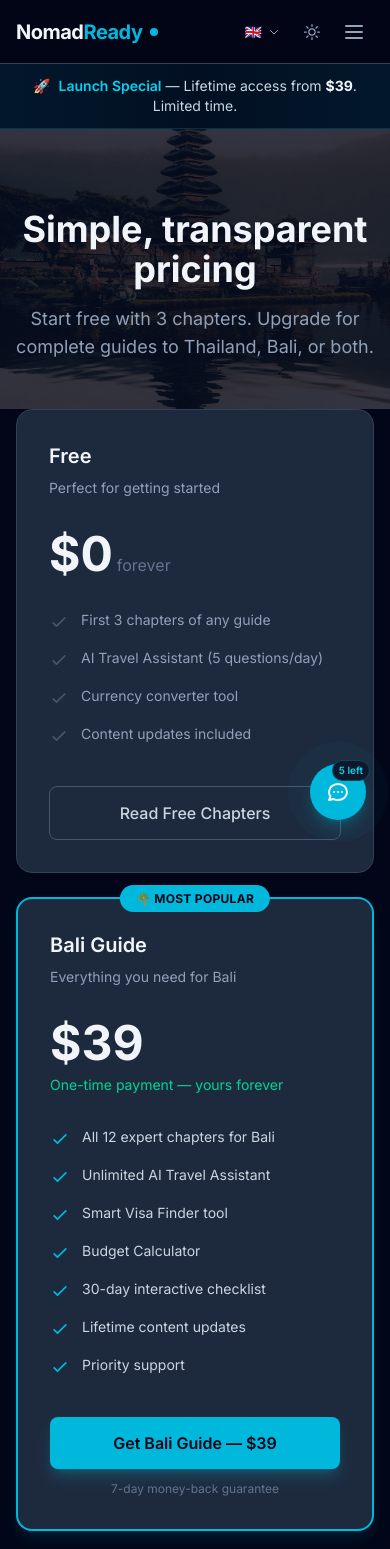
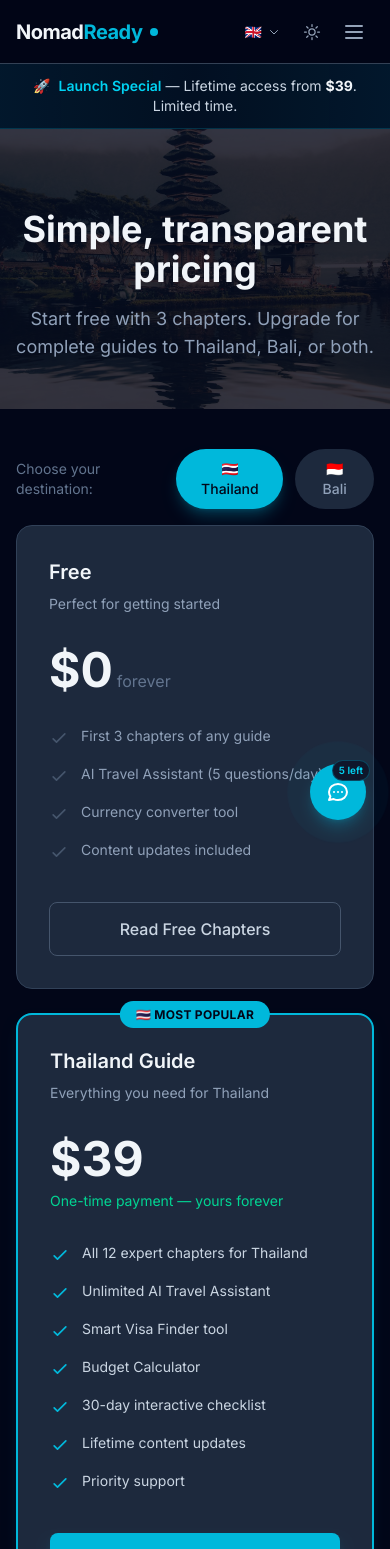
Before and after one commit to huangchingfeng/nomadready-thailand, a Next.js app: page /en/pricing in a window 390 px wide. Shown: the top 1549 px of the page. Built offline with nearby package versions, Linux system fonts and the light colour scheme.

Commit message:
feat: add Thailand to pricing page + country selector + redirect middleware + update JSON-LD schema

```diff
--- a/next.config.ts
+++ b/next.config.ts
@@ -17,6 +17,24 @@ const nextConfig: NextConfig = {
       },
     ],
   },
+  async redirects() {
+    return [
+      // Non-locale static pages → /en/...
+      { source: '/guide', destination: '/en/guide', permanent: true },
+      { source: '/pricing', destination: '/en/pricing', permanent: true },
+      { source: '/tools', destination: '/en/tools', permanent: true },
+      { source: '/tools/:path*', destination: '/en/tools/:path*', permanent: true },
+      { source: '/privacy', destination: '/en/privacy', permanent: true },
+      { source: '/terms', destination: '/en/terms', permanent: true },
+      { source: '/changelog', destination: '/en/changelog', permanent: true },
+      { source: '/cheat-sheet', destination: '/en/cheat-sheet', permanent: true },
+      // Country guide chapters without locale → /en/...
+      { source: '/thailand/:slug*', destination: '/en/thailand/:slug*', permanent: true },
+      { source: '/bali/:slug*', destination: '/en/bali/:slug*', permanent: true },
+      // Old /guide/:slug route → /en/thailand/:slug
+      { source: '/guide/:slug', destination: '/en/thailand/:slug', permanent: true },
+    ];
+  },
 };
 
 export default nextConfig;
--- a/src/app/[locale]/cheat-sheet/page.tsx
+++ b/src/app/[locale]/cheat-sheet/page.tsx
@@ -109,18 +109,24 @@ export default function CheatSheetPage() {
           ))}
         </div>
 
-        <div className="mt-10 grid gap-4 md:grid-cols-2">
+        <div className="mt-10 grid gap-4 md:grid-cols-3">
+          <Link
+            href="https://nomadready.gumroad.com/l/lifetime?utm_source=cheat-sheet&utm_medium=site&utm_campaign=lead-magnet"
+            className="rounded-2xl border border-cyan-500/30 bg-cyan-500/10 px-5 py-4 text-center text-sm font-semibold text-cyan-300 transition hover:border-cyan-400 hover:text-cyan-200"
+          >
+            🇹🇭 Get the Thailand guide
+          </Link>
           <Link
             href="https://nomadready.gumroad.com/l/oiixgr?utm_source=cheat-sheet&utm_medium=site&utm_campaign=lead-magnet"
             className="rounded-2xl border border-amber-500/30 bg-amber-500/10 px-5 py-4 text-center text-sm font-semibold text-amber-300 transition hover:border-amber-400 hover:text-amber-200"
           >
-            Open the Bali guide
+            🇮🇩 Get the Bali guide
           </Link>
           <Link
             href="https://nomadready.gumroad.com/l/exdzw?utm_source=cheat-sheet&utm_medium=site&utm_campaign=lead-magnet"
-            className="rounded-2xl border border-cyan-500/30 bg-cyan-500/10 px-5 py-4 text-center text-sm font-semibold text-cyan-300 transition hover:border-cyan-400 hover:text-cyan-200"
+            className="rounded-2xl border border-purple-500/30 bg-purple-500/10 px-5 py-4 text-center text-sm font-semibold text-purple-300 transition hover:border-purple-400 hover:text-purple-200"
           >
-            Get the Thailand + Bali bundle
+            🌏 Get the Thailand + Bali bundle
           </Link>
         </div>
       </div>
--- a/src/app/[locale]/pricing/page.tsx
+++ b/src/app/[locale]/pricing/page.tsx
@@ -6,8 +6,43 @@ import { useState } from 'react';
 
 
 export default function PricingPage() {
-  const [selectedPlan, setSelectedPlan] = useState<'free' | 'bali' | 'bundle'>('bali');
+  const [selectedCountry, setSelectedCountry] = useState<'thailand' | 'bali'>('thailand');
   const [openFaq, setOpenFaq] = useState<number | null>(null);
+
+  const countryConfig = {
+    thailand: {
+      name: 'Thailand',
+      flag: '🇹🇭',
+      gumroadUrl: 'https://nomadready.gumroad.com/l/lifetime',
+      guidePath: '/en/thailand/00-cover',
+      features: [
+        'All 12 expert chapters for Thailand',
+        'Unlimited AI Travel Assistant',
+        'Smart Visa Finder tool',
+        'Budget Calculator',
+        '30-day interactive checklist',
+        'Lifetime content updates',
+        'Priority support',
+      ],
+    },
+    bali: {
+      name: 'Bali',
+      flag: '🇮🇩',
+      gumroadUrl: 'https://nomadready.gumroad.com/l/oiixgr',
+      guidePath: '/en/bali/00-cover',
+      features: [
+        'All 12 expert chapters for Bali',
+        'Unlimited AI Travel Assistant',
+        'Smart Visa Finder tool',
+        'Budget Calculator',
+        '30-day interactive checklist',
+        'Lifetime content updates',
+        'Priority support',
+      ],
+    },
+  };
+
+  const country = countryConfig[selectedCountry];
 
   const faqs = [
     {
@@ -15,7 +50,7 @@ export default function PricingPage() {
       a: 'You get full access to the first 3 chapters of any guide. Plus 5 AI assistant questions per day and the currency converter tool.',
     },
     {
-      q: 'What\'s included in the Bali Guide?',
+      q: 'What\'s included in each country guide?',
       a: 'All 12 expert chapters covering visas, cost of living, neighborhoods, coworking spaces, banking, healthcare, taxes, safety, and more. Includes lifetime access, unlimited AI assistant, and all future updates.',
     },
     {
@@ -68,6 +103,33 @@ export default function PricingPage() {
       name: 'NomadReady',
     },
     offers: [
+      {
+        '@type': 'Offer',
+        name: 'Thailand Digital Nomad Guide — Lifetime',
+        price: '39.00',
+        priceCurrency: 'USD',
+        priceValidUntil: '2026-12-31',
+        availability: 'https://schema.org/InStock',
+        url: 'https://nomadready.gumroad.com/l/lifetime',
+      },
+      {
+        '@type': 'Offer',
+        name: 'Thailand Digital Nomad Guide — Pro Monthly',
+        price: '9.00',
+        priceCurrency: 'USD',
+        priceValidUntil: '2026-12-31',
+        availability: 'https://schema.org/InStock',
+        url: 'https://nomadready.gumroad.com/l/pro-monthly',
+      },
+      {
+        '@type': 'Offer',
+        name: 'Thailand Digital Nomad Guide — Pro Yearly',
+        price: '69.00',
+        priceCurrency: 'USD',
+        priceValidUntil: '2026-12-31',
+        availability: 'https://schema.org/InStock',
+        url: 'https://nomadready.gumroad.com/l/pro-yearly',
+      },
       {
         '@type': 'Offer',
         name: 'Bali Digital Nomad Guide',
@@ -138,7 +200,7 @@ export default function PricingPage() {
       <section className="relative pt-20 pb-12 overflow-hidden">
         <Image
           src="/images/photos/hero-bali.jpg"
-          alt="Bali rice terraces — your next remote work destination"
+          alt="Southeast Asia — your next remote work destination"
           fill
           className="object-cover"
           priority
@@ -151,6 +213,35 @@ export default function PricingPage() {
           <p className="text-lg text-slate-400 max-w-2xl mx-auto">
             Start free with 3 chapters. Upgrade for complete guides to Thailand, Bali, or both.
           </p>
+        </div>
+      </section>
+
+      {/* Country selector */}
+      <section className="pt-10 pb-4">
+        <div className="max-w-6xl mx-auto px-4 sm:px-6 lg:px-8">
+          <div className="flex items-center justify-center gap-3">
+            <span className="text-sm text-slate-500 mr-2">Choose your destination:</span>
+            <button
+              onClick={() => setSelectedCountry('thailand')}
+              className={`px-5 py-2.5 rounded-full text-sm font-medium transition-all duration-200 ${
+                selectedCountry === 'thailand'
+                  ? 'bg-cyan-500 text-slate-950 shadow-lg shadow-cyan-500/25'
+                  : 'bg-slate-800 text-slate-400 hover:bg-slate-700 hover:text-slate-300'
+              }`}
+            >
+              🇹🇭 Thailand
+            </button>
+            <button
+              onClick={() => setSelectedCountry('bali')}
+              className={`px-5 py-2.5 rounded-full text-sm font-medium transition-all duration-200 ${
+                selectedCountry === 'bali'
+                  ? 'bg-cyan-500 text-slate-950 shadow-lg shadow-cyan-500/25'
+                  : 'bg-slate-800 text-slate-400 hover:bg-slate-700 hover:text-slate-300'
+              }`}
+            >
+              🇮🇩 Bali
+            </button>
+          </div>
         </div>
       </section>
 
@@ -184,25 +275,25 @@ export default function PricingPage() {
                 ))}
               </ul>
               <Link
-                href="/guide"
+                href={country.guidePath}
                 className="block w-full text-center px-6 py-3.5 border border-slate-600 hover:border-slate-500 text-slate-300 hover:text-slate-100 font-medium rounded-lg transition-all duration-200"
               >
                 Read Free Chapters
               </Link>
             </div>
 
-            {/* Bali Guide — highlighted */}
+            {/* Single Country Guide — highlighted */}
             <div className="relative bg-slate-800 border-2 border-cyan-500 rounded-2xl p-8 flex flex-col shadow-lg shadow-cyan-500/10">
               {/* Badge */}
               <div className="absolute -top-3.5 left-1/2 -translate-x-1/2">
                 <span className="px-4 py-1.5 bg-cyan-500 text-slate-950 text-xs font-bold rounded-full uppercase tracking-wide whitespace-nowrap">
-                  🌴 Most Popular
+                  {country.flag} Most Popular
                 </span>
               </div>
 
               <div className="mb-8">
-                <h2 className="text-xl font-semibold text-slate-100 mb-2">Bali Guide</h2>
-                <p className="text-sm text-slate-400">Everything you need for Bali</p>
+                <h2 className="text-xl font-semibold text-slate-100 mb-2">{country.name} Guide</h2>
+                <p className="text-sm text-slate-400">Everything you need for {country.name}</p>
               </div>
               <div className="flex items-baseline gap-2 mb-2">
                 <span className="text-5xl font-bold text-slate-100">$39</span>
@@ -211,15 +302,7 @@ export default function PricingPage() {
                 One-time payment — yours forever
               </p>
               <ul className="space-y-4 mb-10 flex-1">
-                {[
-                  'All 12 expert chapters for Bali',
-                  'Unlimited AI Travel Assistant',
-                  'Smart Visa Finder tool',
-                  'Budget Calculator',
-                  '30-day interactive checklist',
-                  'Lifetime content updates',
-                  'Priority support',
-                ].map((item, i) => (
+                {country.features.map((item, i) => (
                   <li key={i} className="flex items-start gap-3 text-sm text-slate-300">
                     <svg className="w-5 h-5 text-cyan-500 mt-0.5 flex-shrink-0" fill="none" viewBox="0 0 24 24" stroke="currentColor">
                       <path strokeLinecap="round" strokeLinejoin="round" strokeWidth={2} d="M5 13l4 4L19 7" />
@@ -229,12 +312,12 @@ export default function PricingPage() {
                 ))}
               </ul>
               <a
-                href="https://nomadready.gumroad.com/l/oiixgr"
+                href={country.gumroadUrl}
                 target="_blank"
                 rel="noopener noreferrer"
                 className="block w-full text-center px-6 py-3.5 bg-cyan-500 hover:bg-cyan-400 text-slate-950 font-semibold rounded-lg transition-all duration-200 shadow-lg shadow-cyan-500/25"
               >
-                Get Bali Guide — $39
+                Get {country.name} Guide — $39
               </a>
               <p className="text-center text-xs text-slate-500 mt-3">
                 7-day money-back guarantee
@@ -426,6 +509,14 @@ export default function PricingPage() {
           </p>
           <div className="flex flex-col sm:flex-row items-center justify-center gap-4">
             <a
+              href="https://nomadready.gumroad.com/l/lifetime"
+              target="_blank"
+              rel="noopener noreferrer"
+              className="px-8 py-3.5 bg-cyan-500 hover:bg-cyan-400 text-slate-950 font-semibold rounded-lg transition-all duration-200 shadow-lg shadow-cyan-500/25"
+            >
+              Get Thailand Guide — $39
+            </a>
+            <a
               href="https://nomadready.gumroad.com/l/oiixgr"
               target="_blank"
               rel="noopener noreferrer"
```
